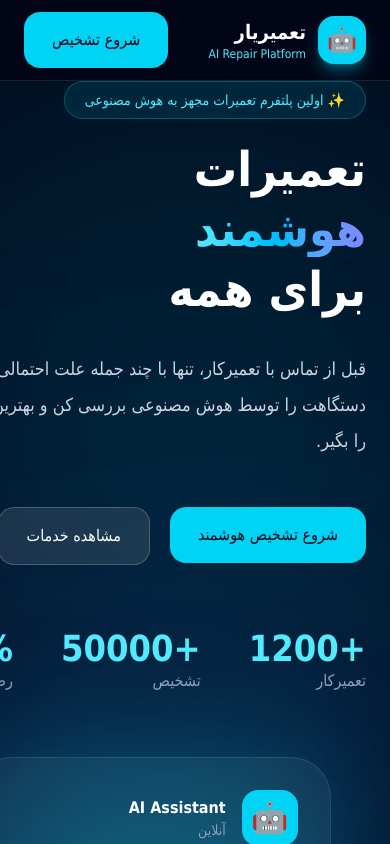
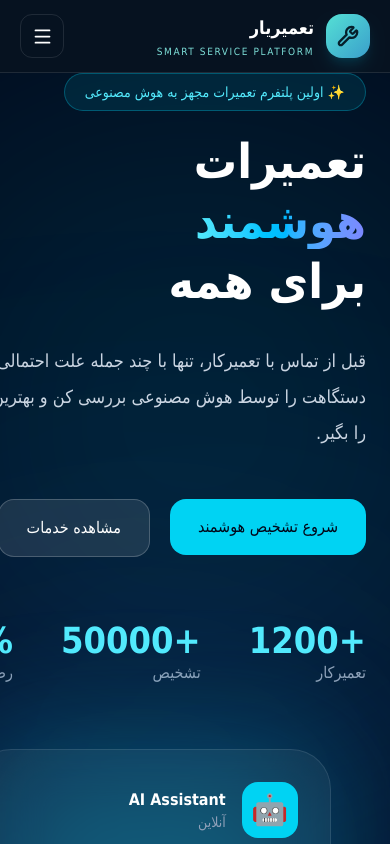
Before and after one commit to MajidYoosefkhani/taamiryar-platform, a Next.js app in the folder apps/web/: page / in a window 390 px wide. Shown: the top 844 px of the page. Built offline with nearby package versions, Linux system fonts and the light colour scheme.

Commit message:
Create mobile-first Taamiryar design foundation

```diff
--- a/apps/web/components/home/Navbar.tsx
+++ b/apps/web/components/home/Navbar.tsx
@@ -1,48 +1,20 @@
 "use client";
-
 import Link from "next/link";
-import Container from "../layout/Container";
-import Button from "../ui/button";
-
-export default function Navbar() {
-  return (
-    <header className="sticky top-0 z-50 border-b border-white/10 bg-slate-950/70 backdrop-blur-xl">
-      <Container className="flex h-20 items-center justify-between">
-
-        <Link
-          href="/"
-          className="flex items-center gap-3"
-        >
-          <div className="flex h-12 w-12 items-center justify-center rounded-2xl bg-cyan-400 text-2xl shadow-lg shadow-cyan-500/40">
-            🤖
-          </div>
-
-          <div>
-            <h1 className="text-xl font-bold text-white">
-              تعمیریار
-            </h1>
-
-            <p className="text-xs text-cyan-300">
-              AI Repair Platform
-            </p>
-          </div>
-        </Link>
-
-        <nav className="hidden gap-8 text-sm text-slate-300 md:flex">
-          <Link href="/">خانه</Link>
-          <Link href="/diagnose">تشخیص هوشمند</Link>
-          <Link href="/">خدمات</Link>
-          <Link href="/">تعمیرکاران</Link>
-          <Link href="/">تماس</Link>
-        </nav>
-
-        <Button>
-
-          شروع تشخیص
-
-        </Button>
-
-      </Container>
-    </header>
-  );
+import { useState } from "react";
+import { ArrowUpLeft, Menu, Wrench, X } from "lucide-react";
+const links=[{href:"#services",label:"دسته‌بندی خدمات"},{href:"#process",label:"مراحل کار"},{href:"#professionals",label:"متخصصان"}];
+export default function Navbar(){
+ const [menuOpen,setMenuOpen]=useState(false);
+ return <header className="sticky top-0 z-50 border-b border-white/10 bg-[#071522]/90 backdrop-blur-xl">
+  <div className="ty-container flex h-[72px] items-center justify-between gap-4 md:h-20">
+   <Link href="/" aria-label="تعمیریار، صفحه اصلی" className="ty-focus flex shrink-0 items-center gap-3 rounded-xl">
+    <span className="flex h-11 w-11 items-center justify-center rounded-2xl bg-gradient-to-br from-[#55e0d4] to-[#3b9fcb] text-[#06202c] shadow-lg shadow-cyan-500/15"><Wrench size={22} strokeWidth={2.5}/></span>
+    <span className="leading-tight"><span className="block text-lg font-black text-white md:text-xl">تعمیریار</span><span className="mt-1 block text-[10px] font-medium tracking-[.16em] text-[#7dded8]">SMART SERVICE PLATFORM</span></span>
+   </Link>
+   <nav className="hidden items-center gap-8 text-sm text-slate-300 lg:flex" aria-label="ناوبری اصلی">{links.map(l=><a key={l.href} href={l.href} className="ty-focus rounded-lg transition hover:text-[#70e2da]">{l.label}</a>)}</nav>
+   <div className="hidden sm:block"><Link href="/diagnose" className="ty-focus inline-flex min-h-11 items-center gap-2 rounded-xl bg-[#51d7cf] px-5 text-sm font-bold text-[#06202b] transition hover:bg-[#7ce9e1]">شروع تشخیص <ArrowUpLeft size={17}/></Link></div>
+   <button type="button" onClick={()=>setMenuOpen(v=>!v)} className="ty-focus flex h-11 w-11 items-center justify-center rounded-xl border border-white/10 text-white sm:hidden" aria-label={menuOpen?"بستن منو":"باز کردن منو"} aria-expanded={menuOpen}>{menuOpen?<X size={21}/>:<Menu size={21}/>}</button>
+  </div>
+  {menuOpen&&<div className="border-t border-white/10 bg-[#0a1c2a] px-5 py-4 sm:hidden"><nav className="ty-container flex flex-col gap-1" aria-label="ناوبری موبایل">{links.map(l=><a key={l.href} href={l.href} onClick={()=>setMenuOpen(false)} className="rounded-xl px-3 py-3 text-sm text-slate-200 hover:bg-white/5">{l.label}</a>)}<Link href="/diagnose" onClick={()=>setMenuOpen(false)} className="mt-2 flex min-h-12 items-center justify-center gap-2 rounded-xl bg-[#51d7cf] font-bold text-[#06202b]">شروع تشخیص هوشمند <ArrowUpLeft size={17}/></Link></nav></div>}
+ </header>;
 }
```
